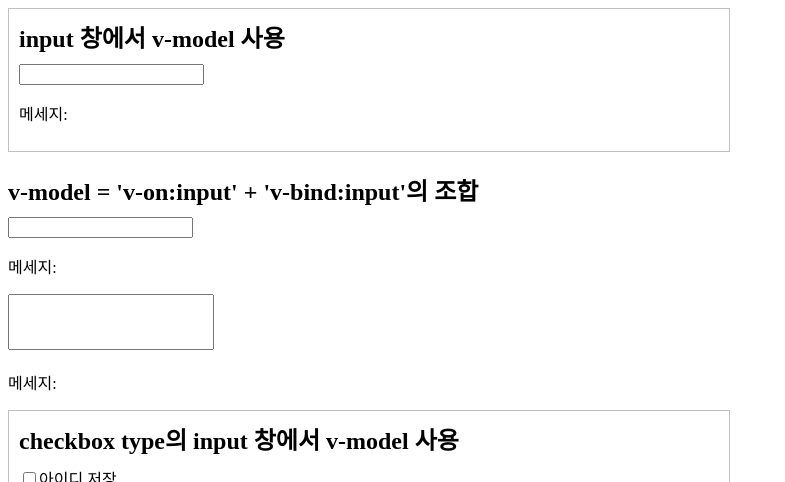
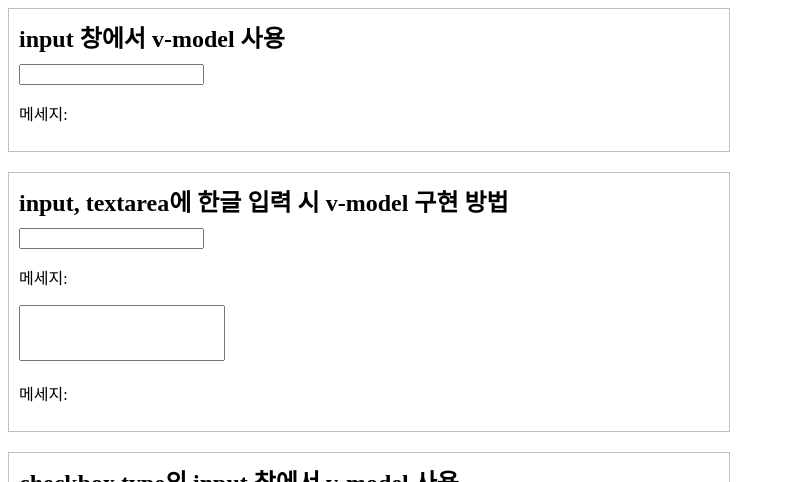
Before and after one commit to G-FECO/v-model-test, a Vue app: page / in a window 1280 px wide. Shown: the top 482 px of the page, without its empty margins (0-785 px from the left). Built offline with nearby package versions, Linux system fonts and the light colour scheme.

Commit message:
201022 | update KoreanInputForm.vue

```diff
--- a/src/components/KoreanInputForm.vue
+++ b/src/components/KoreanInputForm.vue
@@ -1,11 +1,12 @@
 <template>
-  <div>
-    <h2>v-model = 'v-on:input' + 'v-bind:input'의 조합</h2>
+  <section>
+    <h2>input, textarea에 한글 입력 시 v-model 구현 방법</h2>
     <input @input="korTyping" :value="korMessage" type="text">
     <p>메세지: {{ korMessage }}</p>
+    <!-- input, textarea 태그 v-model = 'v-on:input' + 'v-bind:value'의 조합 -->
     <textarea @input="korTypingText" :value="korText" type="text" class="kor-textarea"></textarea>
     <p>메세지: {{ korText }}</p>
-  </div>
+  </section>
 </template>
 
 <script>
```
